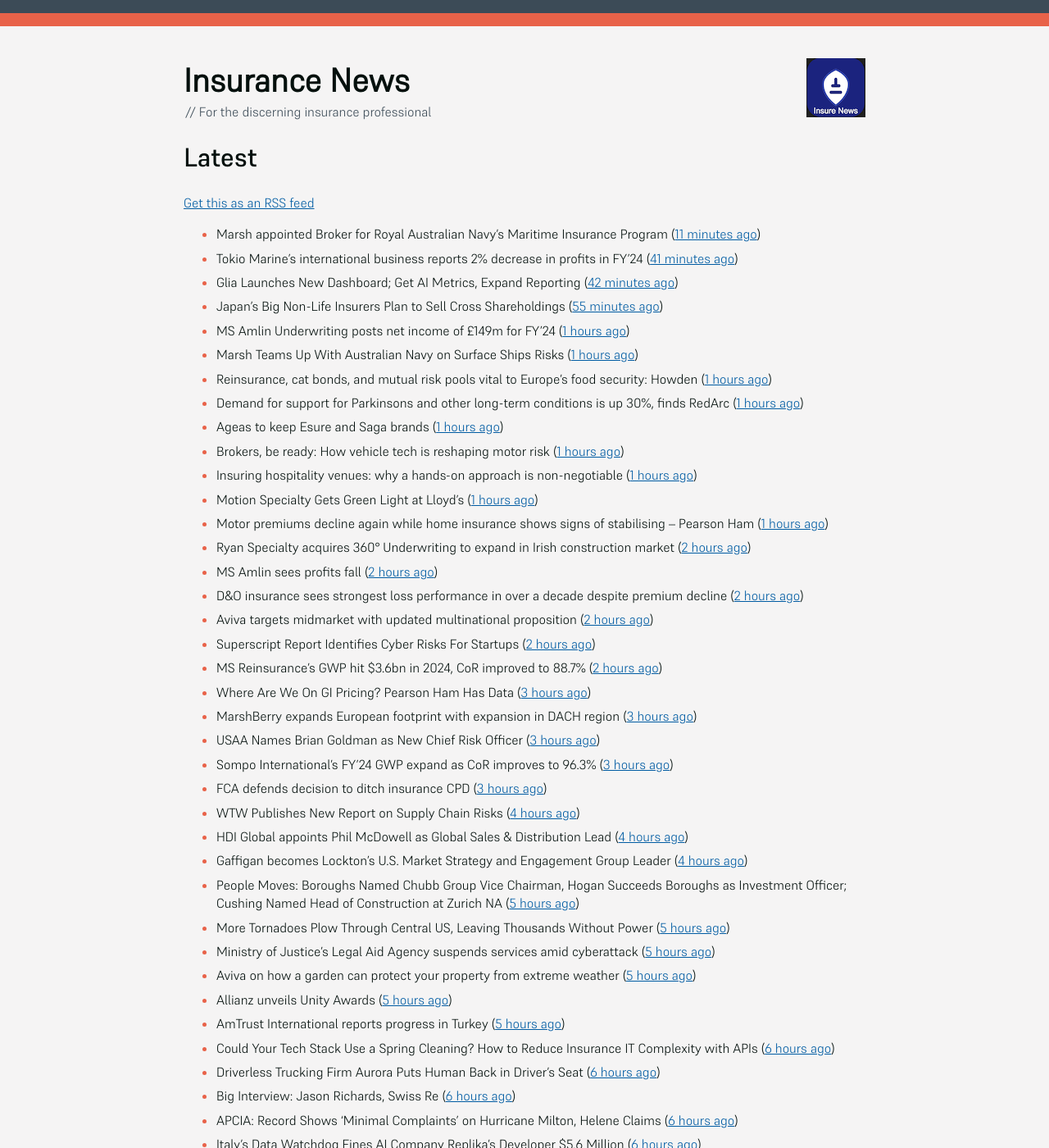
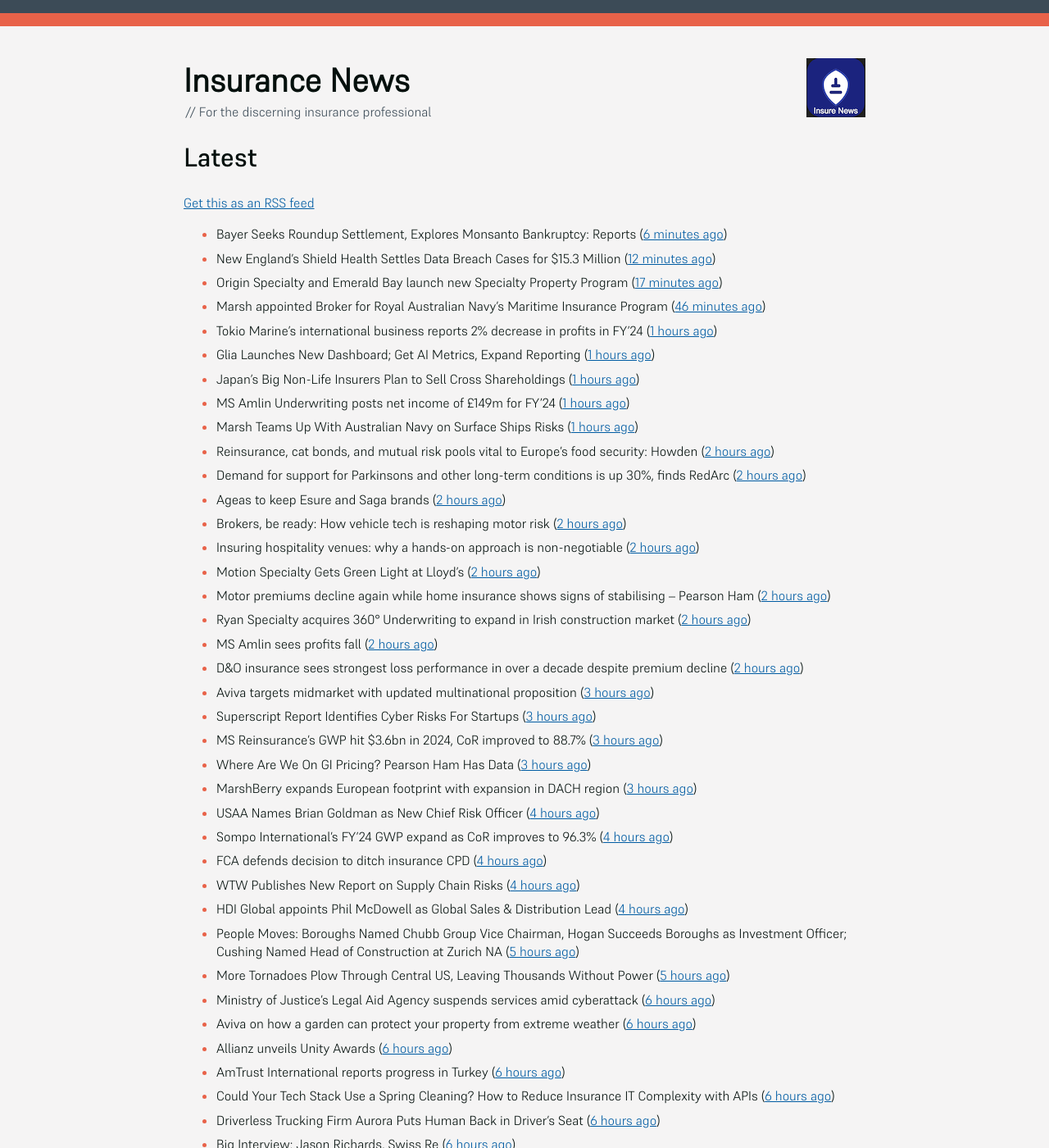
Before and after one commit to mat-0/feeds.thechels.uk, a Jekyll site: the page built from index.md, in a window 1280 px wide and 1400 px high. Shown: the whole window at 82% size. Built offline with Jekyll 4.4.1, drawn with Linux system fonts in a browser that asks for light colours; some of the changed text lies outside the part shown.

Commit message:
New Feed

```diff
--- a/index.md
+++ b/index.md
@@ -8,44 +8,46 @@ description: Latest Updates
 [Get this as an RSS feed](/feed.rss)
 
 <!-- news_marker starts -->
-- Marsh appointed Broker for Royal Australian Navy’s Maritime Insurance Program ([11 minutes ago](https://www.reinsurancene.ws/marsh-appointed-broker-for-royal-australian-navys-maritime-insurance-program/))
-- Tokio Marine’s international business reports 2% decrease in profits in FY’24 ([41 minutes ago](https://www.reinsurancene.ws/tokio-marines-international-business-reports-2-decrease-in-profits-in-fy24/))
-- Glia Launches New Dashboard; Get AI Metrics, Expand Reporting ([42 minutes ago](https://insurance-edge.net/2025/05/20/glia-launches-new-dashboard-get-ai-metrics-expand-reporting/))
-- Japan’s Big Non-Life Insurers Plan to Sell Cross Shareholdings ([55 minutes ago](https://www.insurancejournal.com/news/international/2025/05/20/824468.htm))
+- Bayer Seeks Roundup Settlement, Explores Monsanto Bankruptcy: Reports ([6 minutes ago](https://www.insurancejournal.com/news/national/2025/05/20/824477.htm))
+- New England’s Shield Health Settles Data Breach Cases for $15.3 Million ([12 minutes ago](https://www.insurancejournal.com/news/east/2025/05/20/824475.htm))
+- Origin Specialty and Emerald Bay launch new Specialty Property Program ([17 minutes ago](https://www.reinsurancene.ws/origin-specialty-and-emerald-bay-launch-new-specialty-property-program/))
+- Marsh appointed Broker for Royal Australian Navy’s Maritime Insurance Program ([46 minutes ago](https://www.reinsurancene.ws/marsh-appointed-broker-for-royal-australian-navys-maritime-insurance-program/))
+- Tokio Marine’s international business reports 2% decrease in profits in FY’24 ([1 hours ago](https://www.reinsurancene.ws/tokio-marines-international-business-reports-2-decrease-in-profits-in-fy24/))
+- Glia Launches New Dashboard; Get AI Metrics, Expand Reporting ([1 hours ago](https://insurance-edge.net/2025/05/20/glia-launches-new-dashboard-get-ai-metrics-expand-reporting/))
+- Japan’s Big Non-Life Insurers Plan to Sell Cross Shareholdings ([1 hours ago](https://www.insurancejournal.com/news/international/2025/05/20/824468.htm))
 - MS Amlin Underwriting posts net income of £149m for FY’24 ([1 hours ago](https://www.reinsurancene.ws/ms-amlin-underwriting-posts-net-income-of-149m-for-fy24/))
 - Marsh Teams Up With Australian Navy on Surface Ships Risks ([1 hours ago](https://insurance-edge.net/2025/05/20/marsh-teams-up-with-australian-navy-on-surface-ships-risks/))
-- Reinsurance, cat bonds, and mutual risk pools vital to Europe’s food security: Howden ([1 hours ago](https://www.reinsurancene.ws/reinsurance-cat-bonds-and-mutual-risk-pools-vital-to-europes-food-security-howden/))
-- Demand for support for Parkinsons and other long-term conditions is up 30%, finds RedArc ([1 hours ago](https://ifamagazine.com/demand-for-support-for-parkinsons-and-other-long-term-conditions-is-up-30-finds-redarc/))
-- Ageas to keep Esure and Saga brands ([1 hours ago](https://www.postonline.co.uk/news/7957788/ageas-to-keep-esure-and-saga-brands))
-- Brokers, be ready: How vehicle tech is reshaping motor risk ([1 hours ago](https://www.insurancebusinessmag.com/uk/news/auto-motor/brokers-be-ready-how-vehicle-tech-is-reshaping-motor-risk-536269.aspx))
-- Insuring hospitality venues: why a hands-on approach is non-negotiable ([1 hours ago](https://www.insurancebusinessmag.com/uk/news/hospitality/insuring-hospitality-venues-why-a-handson-approach-is-nonnegotiable-536268.aspx))
-- Motion Specialty Gets Green Light at Lloyd’s ([1 hours ago](https://insurance-edge.net/2025/05/20/motion-specialty-gets-green-light-at-lloyds/))
-- Motor premiums decline again while home insurance shows signs of stabilising – Pearson Ham ([1 hours ago](https://www.insurancebusinessmag.com/uk/news/auto-motor/motor-premiums-decline-again-while-home-insurance-shows-signs-of-stabilising--pearson-ham-536267.aspx))
+- Reinsurance, cat bonds, and mutual risk pools vital to Europe’s food security: Howden ([2 hours ago](https://www.reinsurancene.ws/reinsurance-cat-bonds-and-mutual-risk-pools-vital-to-europes-food-security-howden/))
+- Demand for support for Parkinsons and other long-term conditions is up 30%, finds RedArc ([2 hours ago](https://ifamagazine.com/demand-for-support-for-parkinsons-and-other-long-term-conditions-is-up-30-finds-redarc/))
+- Ageas to keep Esure and Saga brands ([2 hours ago](https://www.postonline.co.uk/news/7957788/ageas-to-keep-esure-and-saga-brands))
+- Brokers, be ready: How vehicle tech is reshaping motor risk ([2 hours ago](https://www.insurancebusinessmag.com/uk/news/auto-motor/brokers-be-ready-how-vehicle-tech-is-reshaping-motor-risk-536269.aspx))
+- Insuring hospitality venues: why a hands-on approach is non-negotiable ([2 hours ago](https://www.insurancebusinessmag.com/uk/news/hospitality/insuring-hospitality-venues-why-a-handson-approach-is-nonnegotiable-536268.aspx))
+- Motion Specialty Gets Green Light at Lloyd’s ([2 hours ago](https://insurance-edge.net/2025/05/20/motion-specialty-gets-green-light-at-lloyds/))
+- Motor premiums decline again while home insurance shows signs of stabilising – Pearson Ham ([2 hours ago](https://www.insurancebusinessmag.com/uk/news/auto-motor/motor-premiums-decline-again-while-home-insurance-shows-signs-of-stabilising--pearson-ham-536267.aspx))
 - Ryan Specialty acquires 360° Underwriting to expand in Irish construction market ([2 hours ago](https://www.insurancebusinessmag.com/uk/news/breaking-news/ryan-specialty-acquires-360-underwriting-to-expand-in-irish-construction-market-536266.aspx))
 - MS Amlin sees profits fall ([2 hours ago](https://www.insurancebusinessmag.com/uk/news/breaking-news/ms-amlin-sees-profits-fall-536259.aspx))
 - D&O insurance sees strongest loss performance in over a decade despite premium decline ([2 hours ago](https://www.reinsurancene.ws/do-insurance-sees-strongest-loss-performance-in-over-a-decade-despite-premium-decline/))
-- Aviva targets midmarket with updated multinational proposition ([2 hours ago](https://www.postonline.co.uk/broker/7957787/aviva-targets-midmarket-with-updated-multinational-proposition))
-- Superscript Report Identifies Cyber Risks For Startups ([2 hours ago](https://insurance-edge.net/2025/05/20/superscript-report-identifies-cyber-risks-for-startups/))
-- MS Reinsurance’s GWP hit $3.6bn in 2024, CoR improved to 88.7% ([2 hours ago](https://www.reinsurancene.ws/ms-reinsurances-gwp-hit-3-6bn-in-2024-cor-improved-to-88-7/))
+- Aviva targets midmarket with updated multinational proposition ([3 hours ago](https://www.postonline.co.uk/broker/7957787/aviva-targets-midmarket-with-updated-multinational-proposition))
+- Superscript Report Identifies Cyber Risks For Startups ([3 hours ago](https://insurance-edge.net/2025/05/20/superscript-report-identifies-cyber-risks-for-startups/))
+- MS Reinsurance’s GWP hit $3.6bn in 2024, CoR improved to 88.7% ([3 hours ago](https://www.reinsurancene.ws/ms-reinsurances-gwp-hit-3-6bn-in-2024-cor-improved-to-88-7/))
 - Where Are We On GI Pricing? Pearson Ham Has Data ([3 hours ago](https://insurance-edge.net/2025/05/20/where-are-we-on-gi-pricing-pearson-ham-has-data/))
 - MarshBerry expands European footprint with expansion in DACH region ([3 hours ago](https://www.reinsurancene.ws/marshberry-expands-european-footprint-with-expansion-in-dach-region/))
-- USAA Names Brian Goldman as New Chief Risk Officer ([3 hours ago](https://www.insurtechinsights.com/usaa-names-brian-goldman-as-new-chief-risk-officer/))
-- Sompo International’s FY’24 GWP expand as CoR improves to 96.3% ([3 hours ago](https://www.reinsurancene.ws/sompo-internationals-fy24-gwp-expand-as-cor-improves-to-96-3/))
-- FCA defends decision to ditch insurance CPD ([3 hours ago](https://www.postonline.co.uk/news/7957780/fca-defends-decision-to-ditch-insurance-cpd))
+- USAA Names Brian Goldman as New Chief Risk Officer ([4 hours ago](https://www.insurtechinsights.com/usaa-names-brian-goldman-as-new-chief-risk-officer/))
+- Sompo International’s FY’24 GWP expand as CoR improves to 96.3% ([4 hours ago](https://www.reinsurancene.ws/sompo-internationals-fy24-gwp-expand-as-cor-improves-to-96-3/))
+- FCA defends decision to ditch insurance CPD ([4 hours ago](https://www.postonline.co.uk/news/7957780/fca-defends-decision-to-ditch-insurance-cpd))
 - WTW Publishes New Report on Supply Chain Risks ([4 hours ago](https://insurance-edge.net/2025/05/20/wtw-publishes-new-report-on-supply-chain-risks/))
 - HDI Global appoints Phil McDowell as Global Sales & Distribution Lead ([4 hours ago](https://www.reinsurancene.ws/hdi-global-appoints-phil-mcdowell-as-global-sales-distribution-lead/))
-- Gaffigan becomes Lockton’s U.S. Market Strategy and Engagement Group Leader ([4 hours ago](https://www.reinsurancene.ws/gaffigan-becomes-locktons-u-s-market-strategy-and-engagement-group-leader/))
 - People Moves: Boroughs Named Chubb Group Vice Chairman, Hogan Succeeds Boroughs as Investment Officer; Cushing Named Head of Construction at Zurich NA ([5 hours ago](https://www.insurancejournal.com/news/national/2025/05/20/824390.htm))
 - More Tornadoes Plow Through Central US, Leaving Thousands Without Power ([5 hours ago](https://www.insurancejournal.com/news/southeast/2025/05/20/824450.htm))
-- Ministry of Justice's Legal Aid Agency suspends services amid cyberattack ([5 hours ago](https://www.insurancebusinessmag.com/uk/news/cyber/ministry-of-justices-legal-aid-agency-suspends-services-amid-cyberattack-536241.aspx))
-- Aviva on how a garden can protect your property from extreme weather ([5 hours ago](https://www.insurancebusinessmag.com/uk/news/property-insurance/aviva-on-how-a-garden-can-protect-your-property-from-extreme-weather-536238.aspx))
-- Allianz unveils Unity Awards ([5 hours ago](https://www.insurancebusinessmag.com/uk/news/breaking-news/allianz-unveils-unity-awards-536237.aspx))
-- AmTrust International reports progress in Turkey ([5 hours ago](https://www.insurancebusinessmag.com/uk/news/breaking-news/amtrust-international-reports-progress-in-turkey-536236.aspx))
+- Ministry of Justice's Legal Aid Agency suspends services amid cyberattack ([6 hours ago](https://www.insurancebusinessmag.com/uk/news/cyber/ministry-of-justices-legal-aid-agency-suspends-services-amid-cyberattack-536241.aspx))
+- Aviva on how a garden can protect your property from extreme weather ([6 hours ago](https://www.insurancebusinessmag.com/uk/news/property-insurance/aviva-on-how-a-garden-can-protect-your-property-from-extreme-weather-536238.aspx))
+- Allianz unveils Unity Awards ([6 hours ago](https://www.insurancebusinessmag.com/uk/news/breaking-news/allianz-unveils-unity-awards-536237.aspx))
+- AmTrust International reports progress in Turkey ([6 hours ago](https://www.insurancebusinessmag.com/uk/news/breaking-news/amtrust-international-reports-progress-in-turkey-536236.aspx))
 - Could Your Tech Stack Use a Spring Cleaning? How to Reduce Insurance IT Complexity with APIs ([6 hours ago](https://www.insurancejournal.com/blogs/agentsync/2025/05/20/822951.htm))
 - Driverless Trucking Firm Aurora Puts Human Back in Driver’s Seat ([6 hours ago](https://www.insurancejournal.com/news/southcentral/2025/05/20/824443.htm))
 - Big Interview: Jason Richards, Swiss Re ([6 hours ago](https://www.postonline.co.uk/reinsurance/7957541/big-interview-jason-richards-swiss-re))
-- APCIA: Record Shows ‘Minimal Complaints’ on Hurricane Milton, Helene Claims ([6 hours ago](https://www.insurancejournal.com/news/national/2025/05/20/824364.htm))
-- Italy’s Data Watchdog Fines AI Company Replika’s Developer $5.6 Million ([6 hours ago](https://www.insurancejournal.com/news/international/2025/05/20/824403.htm))
+- APCIA: Record Shows ‘Minimal Complaints’ on Hurricane Milton, Helene Claims ([7 hours ago](https://www.insurancejournal.com/news/national/2025/05/20/824364.htm))
+- Italy’s Data Watchdog Fines AI Company Replika’s Developer $5.6 Million ([7 hours ago](https://www.insurancejournal.com/news/international/2025/05/20/824403.htm))
 - EY Negligently Missed Huge Fraud at Collapsed Hospital Operator, $3B UK Trial Hears ([7 hours ago](https://www.insurancejournal.com/news/international/2025/05/20/824369.htm))
 - EU Will Propose to G7 Nations a Reduction in Sanctions Price Cap for Russian Oil ([7 hours ago](https://www.insurancejournal.com/news/international/2025/05/20/824398.htm))
 - Motion Specialty Launches Lloyd’s MGU, Founded by Former Hiscox Executives ([7 hours ago](https://www.insurancejournal.com/news/international/2025/05/20/824409.htm))
```
Also changed, not shown: other parts of index.md (+7 -9 lines).
